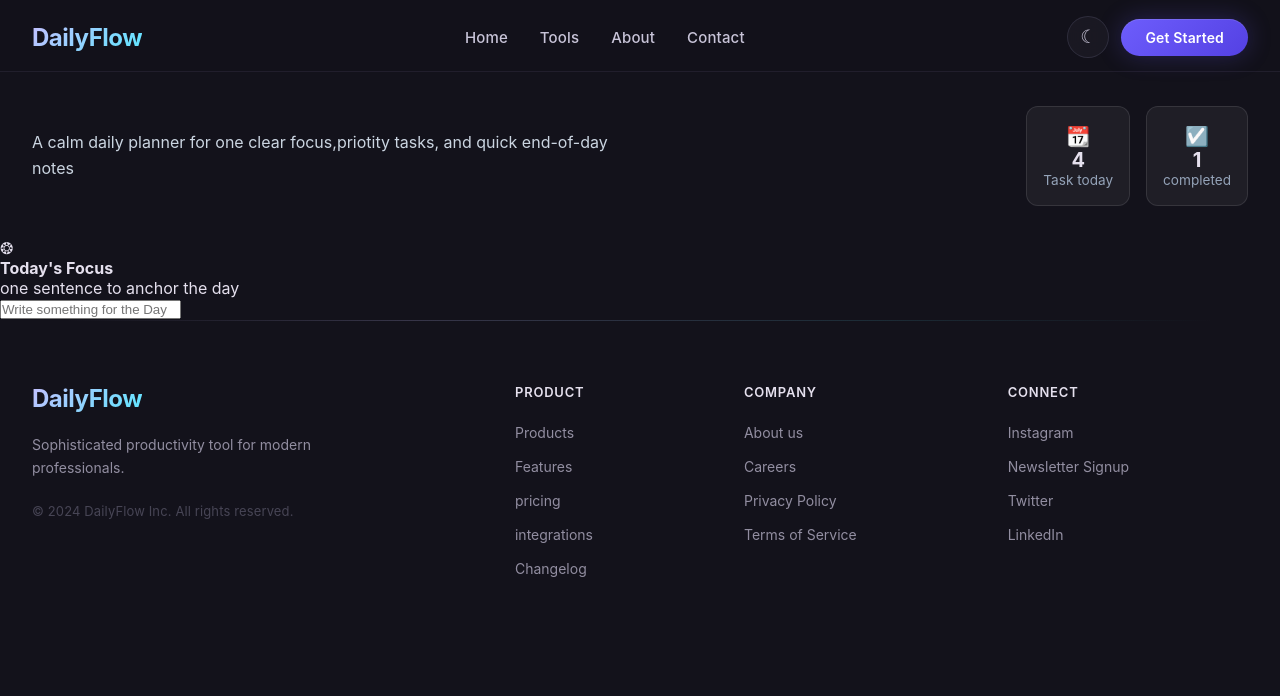
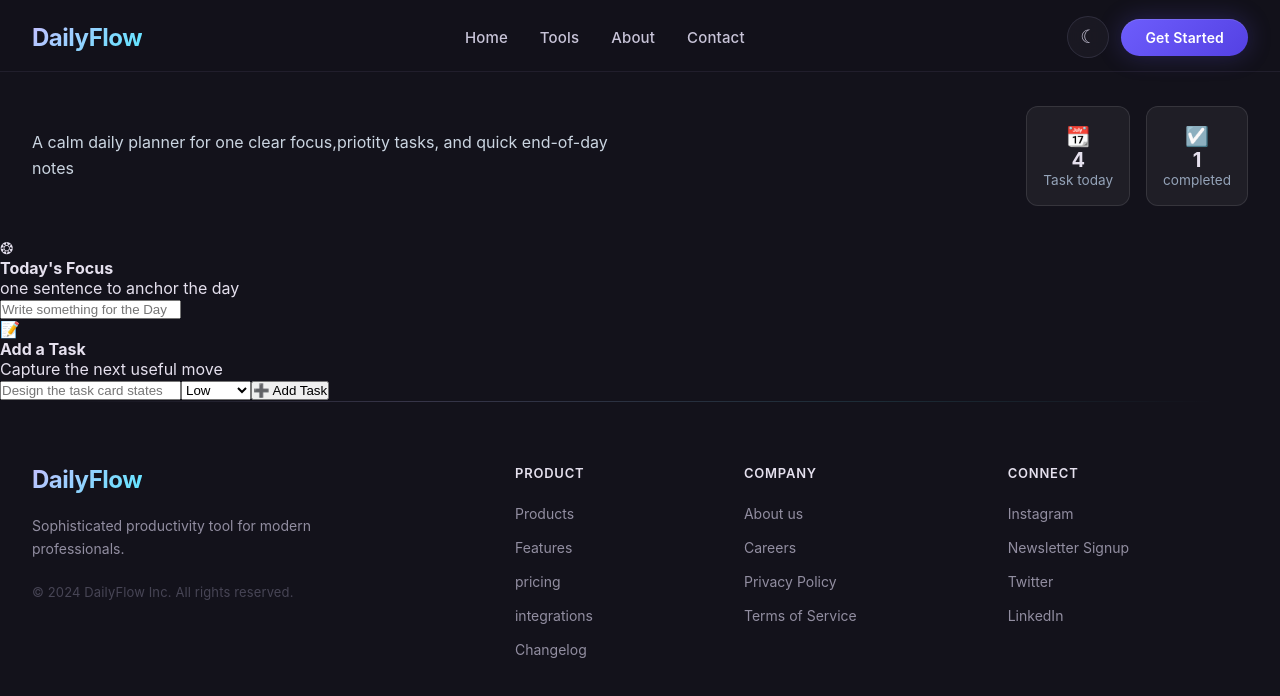
Before and after one commit to Divasdev/Let-S-React, a React (Vite) app in the folder Daily-flow/: page /tools in a window 1280 px wide. Shown: the top 696 px of the page. Built offline with nearby package versions, Linux system fonts and the light colour scheme.

Commit message:
Add TaskCreator component and styles to Tools page

```diff
--- a/Daily-flow/src/features/dashboard/TaskCreator.jsx
+++ b/Daily-flow/src/features/dashboard/TaskCreator.jsx
@@ -0,0 +1,39 @@
+import "./TaskCreator.css";
+
+export function TaskCreator() {
+   return (
+      <>
+         <div className="task-card">
+            <div className="task-header">
+               <span className="task-icon">
+                  📝
+               </span>
+               <h4 className="task-text">
+                  Add a Task
+               </h4>
+               <p className="task-text">
+                  Capture the next useful move
+               </p>
+            </div>
+
+            <div className="task-text-area">
+               <input
+                  placeholder="Design the task card states" type="text"
+               />
+               <select className="task-priority">
+                  <option value="low">Low</option>
+
+                  <option value="medium">Medium</option>
+
+                  <option value="high">High</option>
+               </select>
+
+
+               <button className="task-add-btn">
+                  ➕ Add Task
+               </button>
+            </div>
+         </div>
+      </>
+   )
+}
--- a/Daily-flow/src/pages/Tools/Tools.jsx
+++ b/Daily-flow/src/pages/Tools/Tools.jsx
@@ -2,6 +2,7 @@ import { Navbar } from "../../components/layout/Navbar";
 import { Footer } from "../../components/layout/Footer";
 import { PageHeader } from "../../features/dashboard/PageHeader";
 import { TodayFocusCard } from "../../features/dashboard/TodayFocusCard";
+import { TaskCreator } from "../../features/dashboard/TaskCreator";
 
 export function ToolsRoute(){
    return(
@@ -9,8 +10,10 @@ export function ToolsRoute(){
       <Navbar />
       <PageHeader />
       <TodayFocusCard />
+      <TaskCreator />
       <Footer />
 
       </>
+
    )
 }
```
Also changed, not shown: Daily-flow/src/features/dashboard/TaskCreator.css (added).
